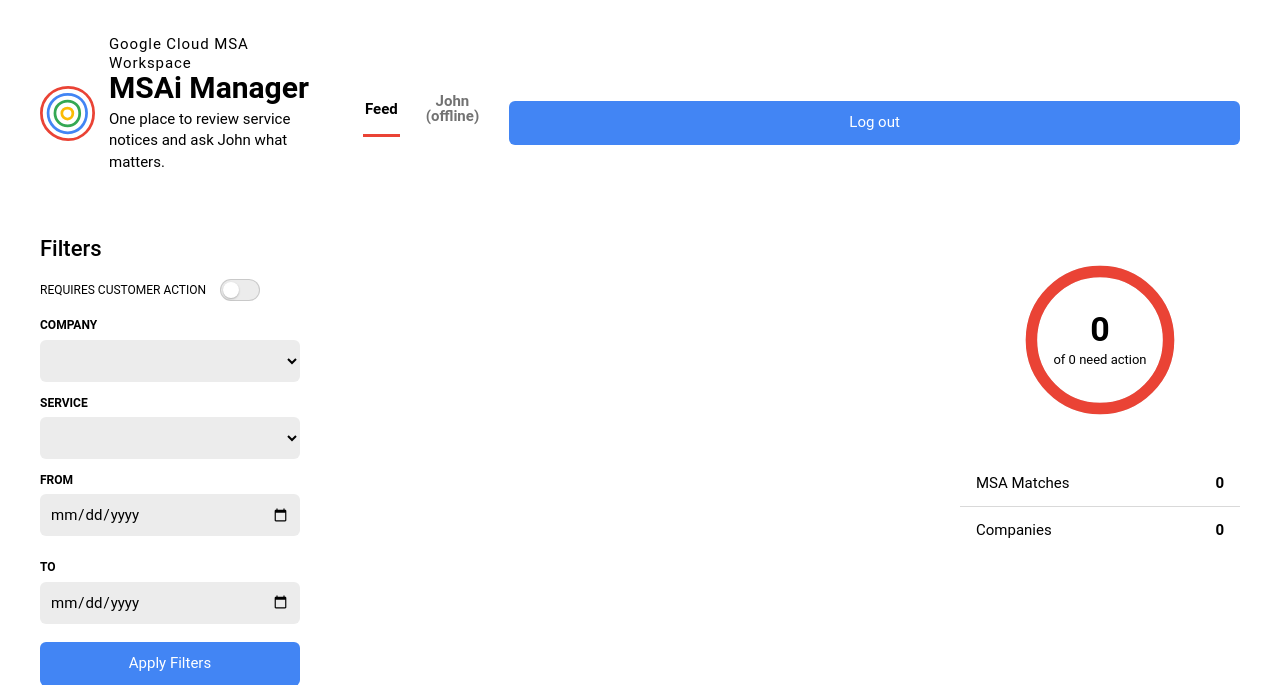
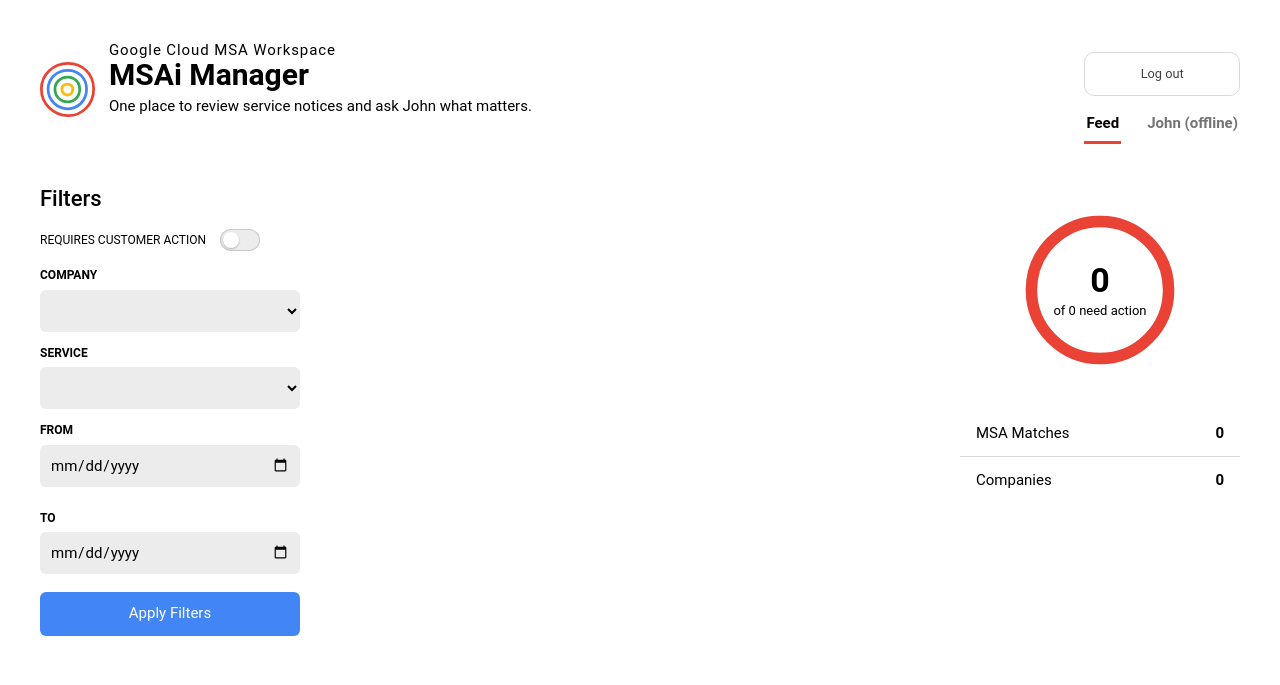
Before and after one commit to Alexz3221/MSAi-Manager, a Python web app: template services/web/templates/index.html in a window 1280 px wide. Shown: the top 685 px of the page. Run offline with Jinja, Linux system fonts and the light colour scheme; the template is opened without the code that fills it, so the values that code supplies are empty; some web fonts are replaced.

Commit message:
logout button fixed, different pill color/look for companies, red looked distracting

```diff
--- a/services/web/static/styles.css
+++ b/services/web/static/styles.css
@@ -62,6 +62,30 @@
       display: flex;
       gap: 24px;
       padding: 0;
+    }
+
+    .header-controls {
+      display: flex;
+      flex-direction: column;
+      align-items: flex-end;
+      gap: 16px;
+    }
+
+    .logout-btn {
+      align-self: flex-end;
+      font-size: 0.8rem;
+      padding: 4px 10px;
+      background: transparent;
+      border: 1px solid rgba(0,0,0,0.2);
+      border-radius: 10px;
+      cursor: pointer;
+      color: inherit;
+      opacity: 0.75;
+    }
+
+    .logout-btn:hover {
+      opacity: 1;
+      background: rgba(0,0,0,0.05);
     }
 
     .tool-tab {
@@ -389,7 +413,7 @@
     .pill {
       background: var(--white);
       border: 0;
-      border-radius: 999px;
+      border-radius: 10px;
       color: var(--black);
       font: 700 12px/1 var(--font-main);
       font-weight: 400;
@@ -397,8 +421,9 @@
     }
 
     .pill.warning {
-      background: var(--red);
+      background: var(--blue);
       border: 0;
+      border-radius: 4px;
       color: var(--white);
     }
 
--- a/services/web/templates/index.html
+++ b/services/web/templates/index.html
@@ -20,12 +20,15 @@
               <p class="subtitle">One place to review service notices and ask John what matters.</p>
             </div>
           </div>
+    <div class="header-controls">
+      <button class ="logout-btn" onclick="logout()">Log out</button>
       <nav class="tool-nav" aria-label="Tools">
         <button class="tool-tab active" type="button" data-tool-target="feed-tool" aria-selected="true">Feed</button>
         <button class="tool-tab" id="john-tab" type="button" data-tool-target="john-tool" aria-selected="false">John</button>
       </nav>
+    </div>
 
-      <button onclick="logout()">Log out</button>
+
     </header>
 
     <section class="tool-view" id="feed-tool">
```
